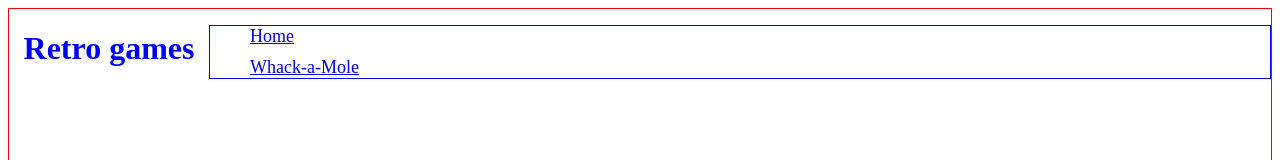
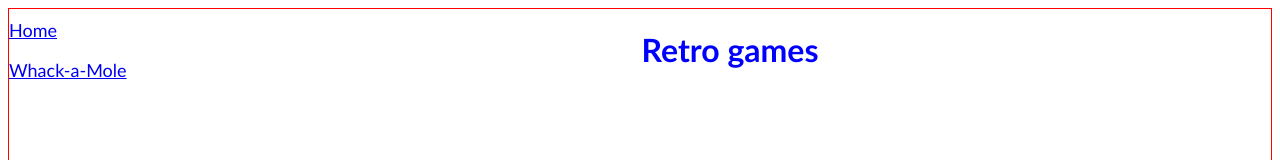
Before and after one commit to hmilly/game-center, a Gatsby site: page / in a window 1280 px wide. Shown: the top 160 px of the page. Built offline with nearby package versions, Linux system fonts and the light colour scheme; Gatsby itself is replaced by a stand-in of ours.

Commit message:
updating styles

```diff
--- a/src/components/Layout.js
+++ b/src/components/Layout.js
@@ -1,13 +1,14 @@
 import * as React from "react";
 import SideNav from "./SideNav";
+import { Main } from "../styles/Main.styled";
 
 const Layout = ({ children }) => {
-    return (
-        <div>
-            <SideNav />
-            {children}
-        </div>
-    )
-}
+  return (
+    <Main>
+      <SideNav />
+      {children}
+    </Main>
+  );
+};
 
-export default Layout
+export default Layout;
--- a/src/pages/index.js
+++ b/src/pages/index.js
@@ -1,16 +1,13 @@
 import * as React from "react";
-import Layout from "../components/Layout"
-import { Main } from "../styles/Main.styled";
+import Layout from "../components/Layout";
 
 const IndexPage = () => {
   return (
-    <Main>
+    <Layout>
       <div>
         <h1>Retro games</h1>
       </div>
-      <Layout />
-
-    </Main>
+    </Layout>
   );
 };
 
--- a/src/styles/Main.styled.js
+++ b/src/styles/Main.styled.js
@@ -1,17 +1,21 @@
 import styled from "styled-components";
 
 export const Main = styled.main`
-height: 90vh;
+  * {
+    font-family: "Gill Sans", sans-serif, serif;
+  }
+
   display: grid;
-grid-template-columns: 200px 1fr;
-grid-template-rows: 1fr;
+  grid-template-columns: 180px 1fr;
+  grid-template-rows: 95vh;
   grid-column-gap: 0px;
   grid-row-gap: 0px;
   grid-auto-flow: row;
   border: solid 1px red;
+  justify-items: center;
 
-h1{
+  h1 {
     color: blue;
     text-align: center;
   }
-`
+`;
--- a/src/styles/Nav.styled.js
+++ b/src/styles/Nav.styled.js
@@ -1,19 +1,27 @@
 import styled from "styled-components";
 
 export const Nav = styled.ul`
-display: grid;
-grid-template-columns: 1fr;
-grid-template-rows:auto;
-grid-column-gap: 0px;
-grid-row-gap: 10px;
-grid-auto-flow: row;
-border: solid 1px blue;
-list-style-type: none;
+  width: 100%;
+  height: 100%;
+  list-style-type: none;
+  padding: 0;
+  margin: 10px;
 
-a{
+  li {
+    width: 170px;
+    height: 40px;
+  }
+  li:hover {
+    cursor: pointer;
+    a {
+      font-weight: 600;
+    }
+  }
+  a {
+    display: block;
+    height: 100%;
+    width: 100%;
     font-size: 18px;
-}
-a:hover{
-    font-size: 19px;
-}
-`
+    margin: 0;
+  }
+`;
```
Also changed, not shown: src/styles/Container.styled.js (+4 -4 lines). Lines whose indentation alone changed are shown as unchanged.
